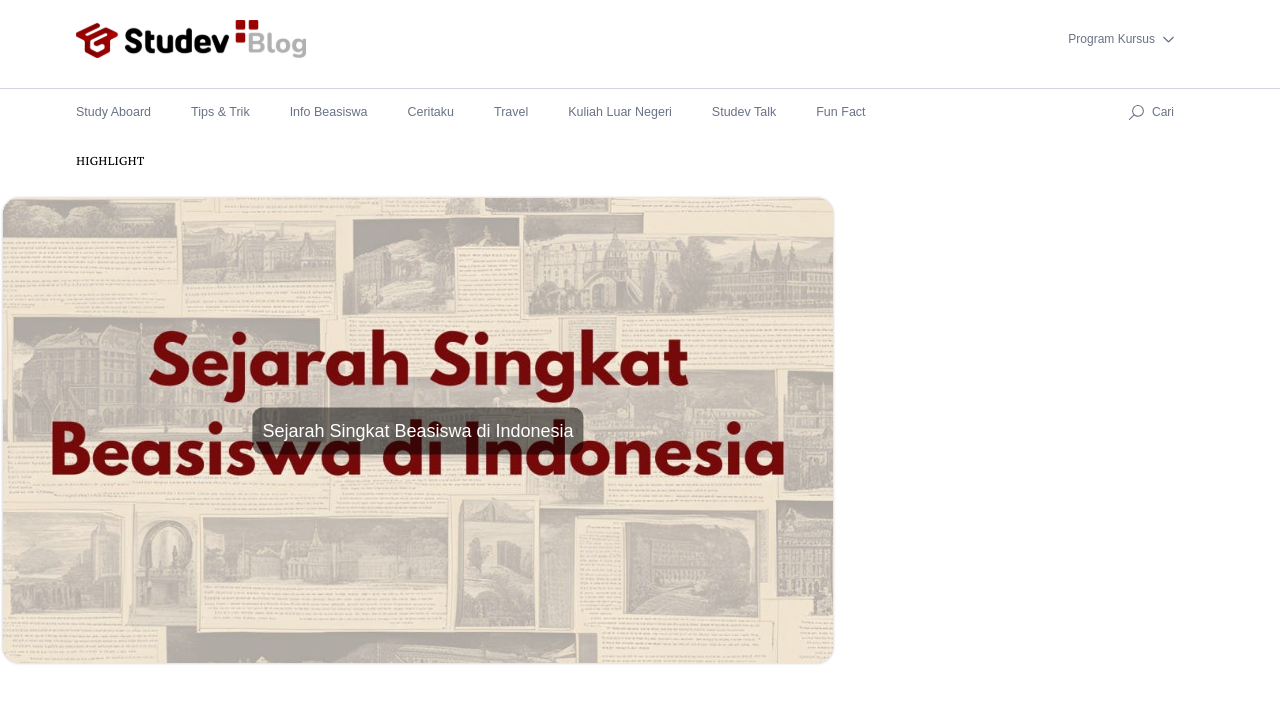
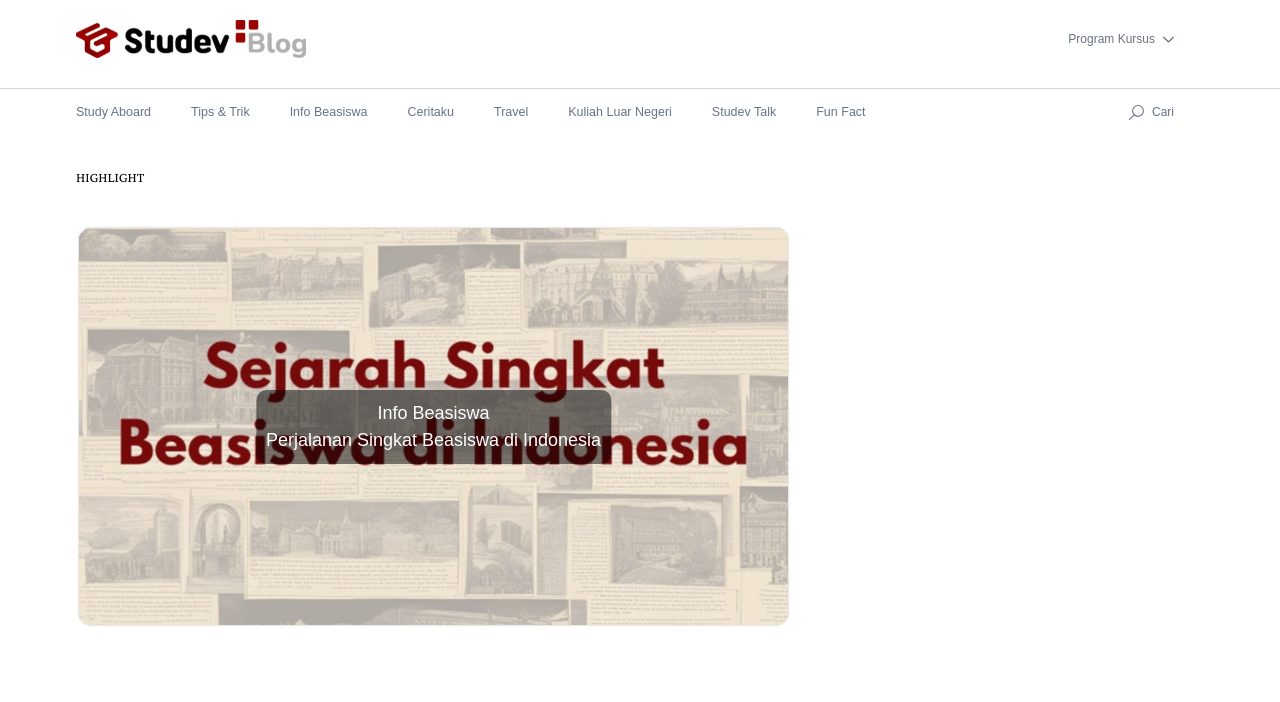
Before and after one commit to Sulthan20/duplicate-studev-blog, a Next.js app: page / in a window 1280 px wide. Shown: the top 702 px of the page. Built offline with nearby package versions, Linux system fonts and the light colour scheme.

Commit message:
Update Studev Blog

```diff
--- a/app/components/Highlight.tsx
+++ b/app/components/Highlight.tsx
@@ -6,7 +6,7 @@ const Highlight = () => {
     return (
     <main>
       <div className="container">
-        <div className="mx-auto h-[70px] px-[76px] flex items-center justify-between">
+        <div className="mx-auto h-[105px] px-[76px] flex items-center justify-between">
           <div className="widget-header-3">
             <div className="row align-self-center">
               <div className="col-md-3 align-self-center">
@@ -21,12 +21,13 @@ const Highlight = () => {
         </div>
       </div>
 
-      <div className="loop-grid mb-30">
+      <div className="mx-auto h-[400px] px-[76px] flex items-center justify-between">
         <div className="carausel-post-1 hover-up border-radius-10 overflow-hidden transition-normal position-relative wow fadeInUp">
           <div className="thumb-overlay img-hover-slide position-relative">
             <Image src={Sejarah} alt="Sejarah Singkat Beasiswa di Indonesia.svg" className="image-overlay" />
             <div className="overlay-text">
-              <h3>Sejarah Singkat Beasiswa di Indonesia</h3>
+              <h2>Info Beasiswa</h2>
+              <h3>Perjalanan Singkat Beasiswa di Indonesia</h3>
             </div>
           </div>
         </div>
--- a/app/globals.css
+++ b/app/globals.css
@@ -6,6 +6,15 @@
     src: url('fonts/CrimsonPro-Regular.ttf') format('truetype');
     font-weight: normal;
 }
+.image-class {
+    height: 50px; /* Atur ukuran gambar sesuai kebutuhan */
+    width: auto;
+  }
+  ul {
+    display: flex;
+    align-items: center; /* Ini akan membuat gambar dan teks berada di satu garis horizontal */
+  }
+
 
 .text-programkursus {
     font-size: 12px;
```
Also changed, not shown: app/public/Sejarah Singkat Beasiswa di Indonesia.svg.
